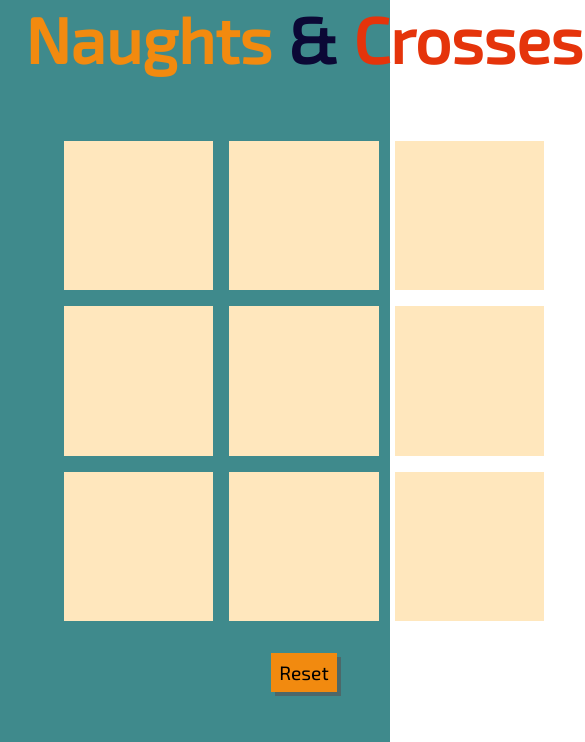
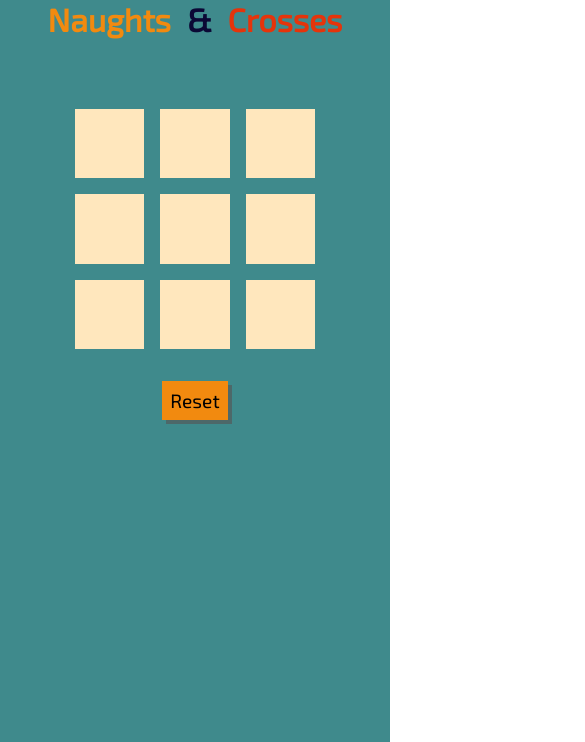
Before and after one commit to alexwittwer/naughts-and-crosses, a plain HTML site: page index.html in a window 390 px wide. Shown: the top 742 px of the page, 585 px wide, since content can reach past the window. Drawn offline with Linux system fonts and the light colour scheme.

Commit message:
add mobile compatability, fix github link animation

```diff
--- a/style.css
+++ b/style.css
@@ -133,7 +133,46 @@ footer {
 }
 
 #github-link:hover {
-  transform: scale(1.2);
+  transition: 0.4s;
+  transform: rotate(360deg) scale(1.5);
+}
+
+/* --------------------- Media Query --------------------- */
+
+@media screen and (max-width: 480px) {
+  .naughts {
+    font-size: 2rem;
+    color: var(--c5);
+    animation: scale-in-left 1s ease-in-out 0s alternate;
+  }
+
+  .and {
+    font-size: 2rem;
+    color: var(--c3);
+    animation: scale-in 3s ease-in 0s alternate;
+  }
+
+  .crosses {
+    font-size: 2rem;
+    color: var(--c4);
+    animation: scale-in-right 1.5s ease-in-out 0s alternate;
+  }
+
+  .game-container {
+    display: grid;
+    justify-content: center;
+    align-items: center;
+    margin: 1rem;
+  }
+
+  .grid-container {
+    display: grid;
+    grid-template-columns: repeat(3, 1fr);
+    grid-template-rows: repeat(3, 1fr);
+    gap: 1rem;
+    width: 240px;
+    height: 240px;
+  }
 }
 
 /* --------------------- Animations --------------------- */
```
